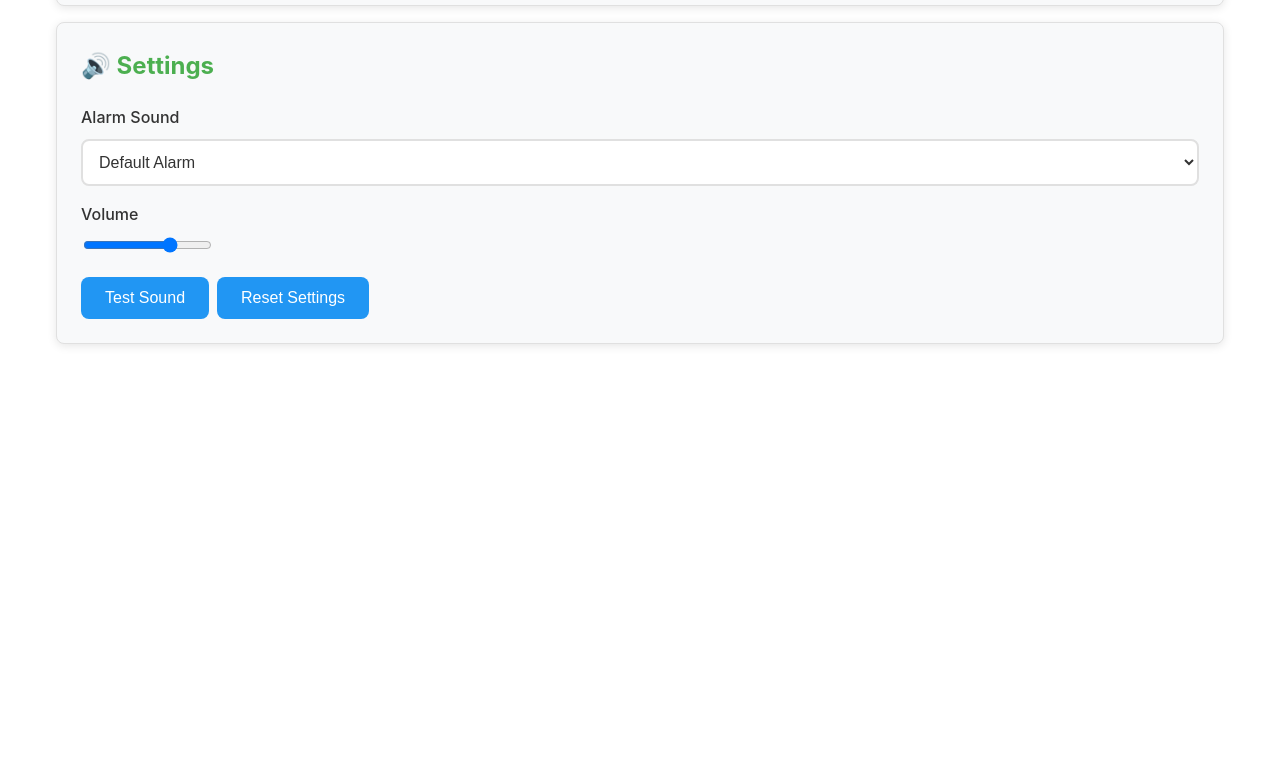
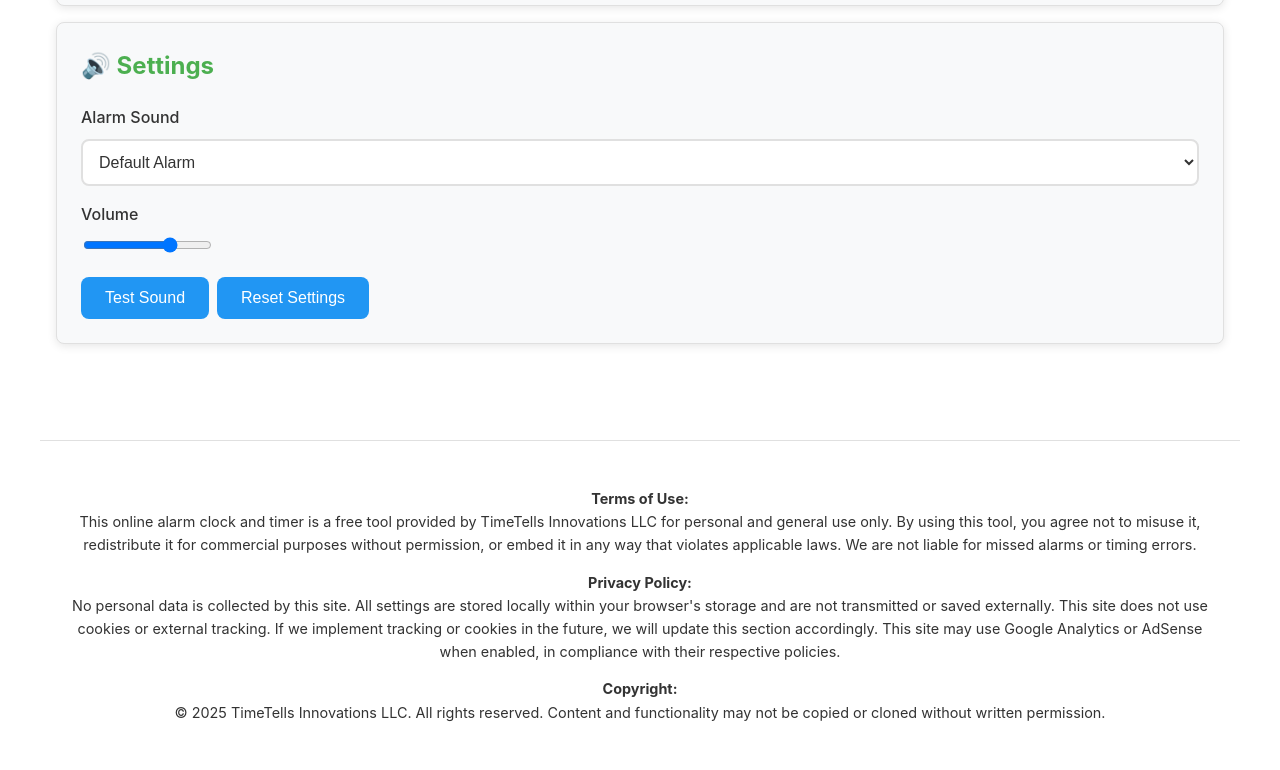
Before and after one commit to timetellsinnovations/OnlineAlarmClock, a plain HTML site: page index.html in a window 1280 px wide. Shown: the part 1280-2050 px from the top of the page. Before the commit the page ends 1656 px from the top, so only its background shows below. Drawn offline with Linux system fonts and the light colour scheme.

Commit message:
Update index.html

```diff
--- a/index.html
+++ b/index.html
@@ -558,6 +558,33 @@
     .custom-alert-content button:hover {
         background: var(--primary-dark);
     }
+
+    /* Footer Styling */
+    footer {
+      margin-top: 4rem;
+      padding: 2rem;
+      font-size: 0.9rem;
+      max-width: 1200px; /* Match main content max-width */
+      margin-left: auto; /* Center the footer */
+      margin-right: auto; /* Center the footer */
+      text-align: center;
+      color: var(--text-dark); /* Use variable for consistency */
+      border-top: 1px solid var(--border-light); /* Use variable for consistency */
+      width: 100%; /* Ensure it takes full width up to max-width */
+      box-sizing: border-box; /* Include padding in width calculation */
+    }
+
+    .dark-mode footer {
+      color: var(--text-light); /* Dark mode text color */
+      border-color: var(--border-dark); /* Dark mode border color */
+    }
+
+    /* Responsive adjustments for footer */
+    @media (max-width: 768px) {
+        footer {
+            padding: 1.5rem; /* Slightly less padding on smaller screens */
+        }
+    }
   </style>
 </head>
 <body>
@@ -737,6 +764,17 @@
 
   <!-- Notification Container -->
   <div id="notificationContainer" class="notification-container"></div>
+
+  <footer>
+    <p><strong>Terms of Use:</strong><br />
+      This online alarm clock and timer is a free tool provided by TimeTells Innovations LLC for personal and general use only. By using this tool, you agree not to misuse it, redistribute it for commercial purposes without permission, or embed it in any way that violates applicable laws. We are not liable for missed alarms or timing errors.</p>
+
+    <p><strong>Privacy Policy:</strong><br />
+      No personal data is collected by this site. All settings are stored locally within your browser's storage and are not transmitted or saved externally. This site does not use cookies or external tracking. If we implement tracking or cookies in the future, we will update this section accordingly. This site may use Google Analytics or AdSense when enabled, in compliance with their respective policies.</p>
+
+    <p><strong>Copyright:</strong><br />
+      © 2025 TimeTells Innovations LLC. All rights reserved. Content and functionality may not be copied or cloned without written permission.</p>
+  </footer>
 
   <script>
     // --- DOM Element References ---
@@ -1174,7 +1212,7 @@
     // Attach event listeners for settings
     alarmToneSelect.addEventListener('change', changeAlarmSound);
     volumeControl.addEventListener('input', setAlarmVolume);
-    testSoundBtn.addEventListener('click', testAlarmSound);
+    testSoundBtn.addEventListener('click', testSoundBtn);
     resetSettingsBtn.addEventListener('click', resetSettings);
 
     // Initialize settings on load
```
